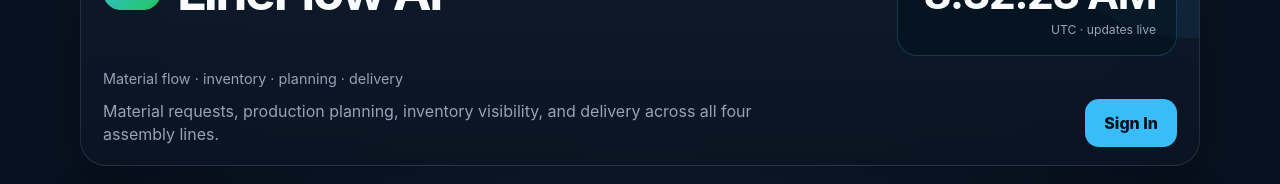
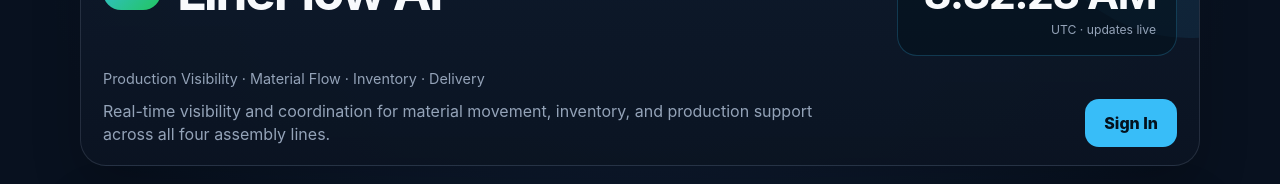
Before and after one commit to GregLivin/lineflow-ai, a Next.js app: page / in a window 1280 px wide. Shown: the part 135-319 px from the top of the page. Built offline with nearby package versions, Linux system fonts and the light colour scheme; no server answers; the database is empty.

Commit message:
Refine homepage operations messaging

```diff
--- a/app/page.tsx
+++ b/app/page.tsx
@@ -23,11 +23,11 @@ export default function Home() {
         </div>
 
         <div className="operationsStatusRow" style={{ marginTop: 14 }}>
-          <span className="systemMeta">Material flow · inventory · planning · delivery</span>
+          <span className="systemMeta">Production Visibility · Material Flow · Inventory · Delivery</span>
         </div>
 
         <div style={{ display: 'flex', alignItems: 'center', justifyContent: 'space-between', gap: 16, flexWrap: 'wrap', marginTop: 12 }}>
-          <p className="heroCopy compactHeroCopy" style={{ margin: 0, fontSize: '1rem', lineHeight: 1.45, maxWidth: 690 }}>Material requests, production planning, inventory visibility, and delivery across all four assembly lines.</p>
+          <p className="heroCopy compactHeroCopy" style={{ margin: 0, fontSize: '1rem', lineHeight: 1.45, maxWidth: 760 }}>Real-time visibility and coordination for material movement, inventory, and production support across all four assembly lines.</p>
           <div className="actions homeActions" style={{ margin: 0 }}>
             <Link className="primaryButton linkButton" href="/login">Sign In</Link>
           </div>
```
